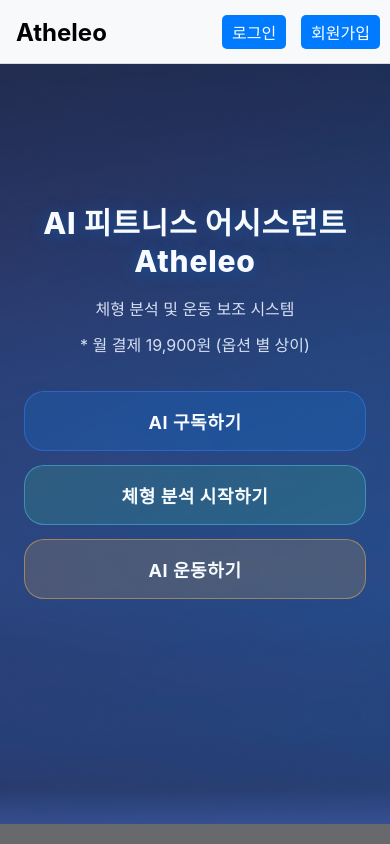
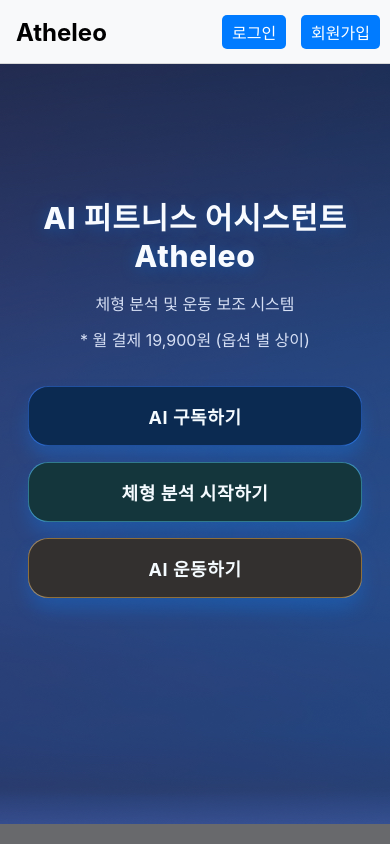
Before and after one commit to JJonyeok2/Atheleo, a React Native app: screen /Home in a window 390 px wide. Built offline with nearby package versions, Linux system fonts and the light colour scheme; grey boxes are pictures that could not be loaded.

Commit message:
fix: wrap glass elements with shadow shells

```diff
--- a/app/screens/BodyAnalysisAI.js
+++ b/app/screens/BodyAnalysisAI.js
@@ -177,14 +177,19 @@ export default function BodyAnalysisAI() {
         </View>
 
         <View style={styles.buttonRow}>
+          <View style={styles.actionShadow}>
             <TouchableOpacity style={styles.actionButton} activeOpacity={0.88} onPress={pickImage}>
               <Text style={styles.actionButtonText}>앨범에서 선택</Text>
             </TouchableOpacity>
+          </View>
+          <View style={styles.actionShadow}>
             <TouchableOpacity style={styles.actionButton} activeOpacity={0.88} onPress={takePicture}>
               <Text style={styles.actionButtonText}>카메라 촬영</Text>
             </TouchableOpacity>
           </View>
+        </View>
 
+        <View style={styles.previewShadow}>
           <View style={styles.previewCard}>
           {imageUri ? (
             <>
@@ -214,22 +219,28 @@ export default function BodyAnalysisAI() {
             </View>
           )}
           </View>
+        </View>
 
         {isLoading && (
+          <View style={styles.loaderShadow}>
             <View style={styles.loaderCard}>
               <ActivityIndicator size="large" color="#7ab8ff" />
               <Text style={styles.loaderText}>AI가 체형을 분석 중입니다...</Text>
             </View>
+          </View>
         )}
 
         {error && !isLoading && (
+          <View style={styles.errorShadow}>
             <View style={styles.errorCard}>
               <Text style={styles.errorTitle}>분석에 실패했어요</Text>
               <Text style={styles.errorMessage}>{error}</Text>
             </View>
+          </View>
         )}
 
         {analysis && !isLoading && (
+          <View style={styles.resultShadow}>
             <View style={styles.resultCard}>
               <Text style={styles.resultBadge}>RESULT</Text>
               <Text style={styles.resultTitle}>당신의 체형은</Text>
@@ -242,6 +253,7 @@ export default function BodyAnalysisAI() {
                   <Text style={styles.descriptionText}>{analysis.description}</Text>
                 </View>
               )}
+            </View>
           </View>
         )}
       </ScrollView>
@@ -285,21 +297,26 @@ const styles = StyleSheet.create({
     marginTop: 12,
     marginBottom: 24,
   },
+  actionShadow: {
+    flex: 1,
+    minWidth: 140,
+    borderRadius: 20,
+    backgroundColor: '#0b142b',
+    shadowColor: '#0A84FF',
+    shadowOpacity: 0.22,
+    shadowRadius: 16,
+    shadowOffset: { width: 0, height: 10 },
+    elevation: 8,
+  },
   actionButton: {
     flex: 1,
-    minWidth: 140,
     paddingVertical: 14,
     borderRadius: 18,
-    backgroundColor: 'rgba(17, 42, 92, 0.6)',
+    backgroundColor: 'rgba(17, 42, 92, 0.65)',
     borderWidth: 1,
     borderColor: 'rgba(115, 189, 255, 0.4)',
     alignItems: 'center',
     justifyContent: 'center',
-    shadowColor: '#0A84FF',
-    shadowOpacity: 0.2,
-    shadowRadius: 16,
-    shadowOffset: { width: 0, height: 8 },
-    elevation: 6,
   },
   actionButtonText: {
     color: '#E9F2FF',
@@ -307,8 +324,17 @@ const styles = StyleSheet.create({
     fontWeight: '700',
     letterSpacing: 0.6,
   },
+  previewShadow: {
+    marginHorizontal: 24,
+    borderRadius: 28,
+    backgroundColor: '#0a132a',
+    shadowColor: '#0A1F4D',
+    shadowOpacity: 0.35,
+    shadowRadius: 22,
+    shadowOffset: { width: 0, height: 16 },
+    elevation: 10,
+  },
   previewCard: {
-    marginHorizontal: 24,
     borderRadius: 26,
     overflow: 'hidden',
     borderWidth: 1,
@@ -317,11 +343,6 @@ const styles = StyleSheet.create({
     minHeight: 360,
     alignItems: 'center',
     justifyContent: 'center',
-    shadowColor: '#0A1F4D',
-    shadowOpacity: 0.35,
-    shadowRadius: 22,
-    shadowOffset: { width: 0, height: 14 },
-    elevation: 8,
     padding: 12,
   },
   preview: {
@@ -345,19 +366,23 @@ const styles = StyleSheet.create({
     lineHeight: 22,
     textAlign: 'center',
   },
-  loaderCard: {
+  loaderShadow: {
     marginTop: 28,
     marginHorizontal: 24,
+    borderRadius: 24,
+    backgroundColor: '#0b172f',
+    shadowColor: '#102A5C',
+    shadowOpacity: 0.28,
+    shadowRadius: 20,
+    shadowOffset: { width: 0, height: 12 },
+  },
+  loaderCard: {
     borderRadius: 22,
     paddingVertical: 32,
     alignItems: 'center',
     backgroundColor: 'rgba(12, 25, 52, 0.6)',
     borderWidth: 1,
     borderColor: 'rgba(132, 178, 255, 0.25)',
-    shadowColor: '#102A5C',
-    shadowOpacity: 0.28,
-    shadowRadius: 20,
-    shadowOffset: { width: 0, height: 12 },
   },
   loaderText: {
     marginTop: 16,
@@ -365,9 +390,17 @@ const styles = StyleSheet.create({
     fontSize: 15,
     letterSpacing: 0.3,
   },
-  errorCard: {
+  errorShadow: {
     marginTop: 24,
     marginHorizontal: 24,
+    borderRadius: 22,
+    backgroundColor: '#2a1015',
+    shadowColor: '#60151f',
+    shadowOpacity: 0.3,
+    shadowRadius: 18,
+    shadowOffset: { width: 0, height: 10 },
+  },
+  errorCard: {
     borderRadius: 20,
     padding: 20,
     backgroundColor: 'rgba(255, 74, 88, 0.12)',
@@ -385,9 +418,17 @@ const styles = StyleSheet.create({
     fontSize: 14,
     lineHeight: 21,
   },
-  resultCard: {
+  resultShadow: {
     marginTop: 28,
     marginHorizontal: 24,
+    borderRadius: 28,
+    backgroundColor: '#0a162f',
+    shadowColor: '#0A2048',
+    shadowOpacity: 0.28,
+    shadowRadius: 24,
+    shadowOffset: { width: 0, height: 16 },
+  },
+  resultCard: {
     borderRadius: 26,
     paddingVertical: 28,
     paddingHorizontal: 20,
@@ -395,10 +436,6 @@ const styles = StyleSheet.create({
     backgroundColor: 'rgba(10, 26, 54, 0.62)',
     borderWidth: 1,
     borderColor: 'rgba(110, 184, 255, 0.35)',
-    shadowColor: '#0A2048',
-    shadowOpacity: 0.28,
-    shadowRadius: 24,
-    shadowOffset: { width: 0, height: 16 },
   },
   resultBadge: {
     fontSize: 13,
--- a/app/screens/HomeScreen.js
+++ b/app/screens/HomeScreen.js
@@ -1,6 +1,6 @@
 // app/screens/HomeScreen.js
 import { useNavigation } from '@react-navigation/native';
-import React, { useRef, useState } from 'react';
+import React, { useCallback, useRef, useState } from 'react';
 import {
   Alert,
   Image,
@@ -12,6 +12,7 @@ import {
   useWindowDimensions,
   View,
   ScrollView,
+  RefreshControl,
 } from 'react-native';
 import { useAuth } from './Authcontext';
 
@@ -56,6 +57,7 @@ export default function HomeScreen() {
   const { height } = useWindowDimensions();
   const scrollRef = useRef(null);
   const [showScrollTop, setShowScrollTop] = useState(false);
+  const [refreshing, setRefreshing] = useState(false);
 
   const onScroll = (e) => {
     const y = e.nativeEvent.contentOffset.y;
@@ -63,6 +65,16 @@ export default function HomeScreen() {
   };
 
   const scrollToTop = () => scrollRef.current?.scrollTo({ y: 0, animated: true });
+
+  const onRefresh = useCallback(async () => {
+    try {
+      setRefreshing(true);
+      // TODO: 홈 화면 데이터 재로딩 로직이 생기면 이 위치에서 처리합니다.
+      await new Promise((resolve) => setTimeout(resolve, 600));
+    } finally {
+      setRefreshing(false);
+    }
+  }, []);
 
   return (
     <SafeAreaView style={styles.safe}>
@@ -76,6 +88,14 @@ export default function HomeScreen() {
         onScroll={onScroll}
         scrollEventThrottle={16}
         showsVerticalScrollIndicator={false}
+        refreshControl={
+          <RefreshControl
+            refreshing={refreshing}
+            onRefresh={onRefresh}
+            tintColor="#8AB8FF"
+            progressBackgroundColor="rgba(5, 11, 24, 0.85)"
+          />
+        }
       >
         {SECTIONS_DATA.map((item, index) => (
           <Section
@@ -132,9 +152,11 @@ function Section({ item, index, totalCount }) {
   const isHero = item.key === 'hero';
   const isLast = index === totalCount - 1;
 
-  const minH = isHero || isLast
+  const minH = isHero
     ? Math.max(height * 0.9, 560)
-    : Math.max(height * 0.48, 360);
+    : isLast
+    ? Math.max(height * 0.85, 520)
+    : Math.max(height * 0.7, 460);
 
   return (
     <View style={[styles.section, { minHeight: minH }]}>
@@ -161,6 +183,7 @@ function Section({ item, index, totalCount }) {
 
           {isHero && (
             <View style={styles.actionsWrap}>
+              <View style={styles.btnShadow}>
                 <TouchableOpacity
                   onPress={() => navigation.navigate('Subscribe')}
                   style={[styles.glassBtn, styles.btnPrimary]}
@@ -168,7 +191,9 @@ function Section({ item, index, totalCount }) {
                 >
                   <Text style={styles.btnTxt}>AI 구독하기</Text>
                 </TouchableOpacity>
+              </View>
 
+              <View style={styles.btnShadow}>
                 <TouchableOpacity
                   onPress={() => navigation.navigate('BodyAnalysisAI')}
                   style={[styles.glassBtn, styles.btnSuccess]}
@@ -176,7 +201,9 @@ function Section({ item, index, totalCount }) {
                 >
                   <Text style={styles.btnTxt}>체형 분석 시작하기</Text>
                 </TouchableOpacity>
+              </View>
 
+              <View style={styles.btnShadow}>
                 <TouchableOpacity
                   onPress={handleAIExercisePress}
                   style={[styles.glassBtn, styles.btnWarn]}
@@ -184,6 +211,7 @@ function Section({ item, index, totalCount }) {
                 >
                   <Text style={styles.btnTxt}>AI 운동하기</Text>
                 </TouchableOpacity>
+              </View>
             </View>
           )}
         </View>
@@ -221,14 +249,14 @@ const styles = StyleSheet.create({
     backgroundColor: 'rgba(5, 7, 15, 0.35)',
   },
   sectionOverlayHero: {
-    paddingHorizontal: 24,
-    paddingTop: 40,
-    paddingBottom: 130,
+    paddingHorizontal: 28,
+    paddingTop: 44,
+    paddingBottom: 140,
   },
   sectionOverlayMid: {
-    paddingHorizontal: 20,
-    paddingTop: 24,
-    paddingBottom: 80,
+    paddingHorizontal: 24,
+    paddingTop: 32,
+    paddingBottom: 110,
   },
   contentBox: {
     width: '100%',
@@ -266,22 +294,26 @@ const styles = StyleSheet.create({
     marginTop: 28,
     width: '100%',
     alignSelf: 'center',
-    gap: 14,
+    gap: 16,
+  },
+  btnShadow: {
+    borderRadius: 22,
+    backgroundColor: '#0d162b',
+    shadowColor: '#0A84FF',
+    shadowOpacity: 0.25,
+    shadowRadius: 18,
+    shadowOffset: { width: 0, height: 12 },
+    elevation: 8,
   },
   glassBtn: {
     width: '100%',
     paddingVertical: 16,
     borderRadius: 20,
-    backgroundColor: 'rgba(12, 22, 42, 0.55)',
+    backgroundColor: 'rgba(20, 38, 72, 0.6)',
     borderWidth: 1,
     borderColor: 'rgba(255,255,255,0.16)',
     alignItems: 'center',
     justifyContent: 'center',
-    shadowColor: '#111C2C',
-    shadowOpacity: 0.3,
-    shadowRadius: 18,
-    shadowOffset: { width: 0, height: 10 },
-    elevation: 6,
   },
   btnPrimary: {
     borderColor: 'rgba(58,130,255,0.45)',
@@ -312,7 +344,7 @@ const styles = StyleSheet.create({
     paddingVertical: 12,
     paddingHorizontal: 18,
     borderRadius: 18,
-    backgroundColor: 'rgba(15, 24, 44, 0.6)',
+    backgroundColor: '#132041',
     borderWidth: 1,
     borderColor: 'rgba(255,255,255,0.18)',
     shadowColor: '#0A84FF',
--- a/components/Navbar.js
+++ b/components/Navbar.js
@@ -75,7 +75,7 @@ const styles = StyleSheet.create({
     top: 0,
     width: '100%',
     zIndex: 1000,
-    backgroundColor: 'rgba(6, 19, 46, 0.55)',
+    backgroundColor: '#08142d',
     borderBottomWidth: 1,
     borderBottomColor: 'rgba(88, 159, 255, 0.25)',
     shadowColor: '#0A84FF',
```
Lines whose indentation alone changed are shown as unchanged.
